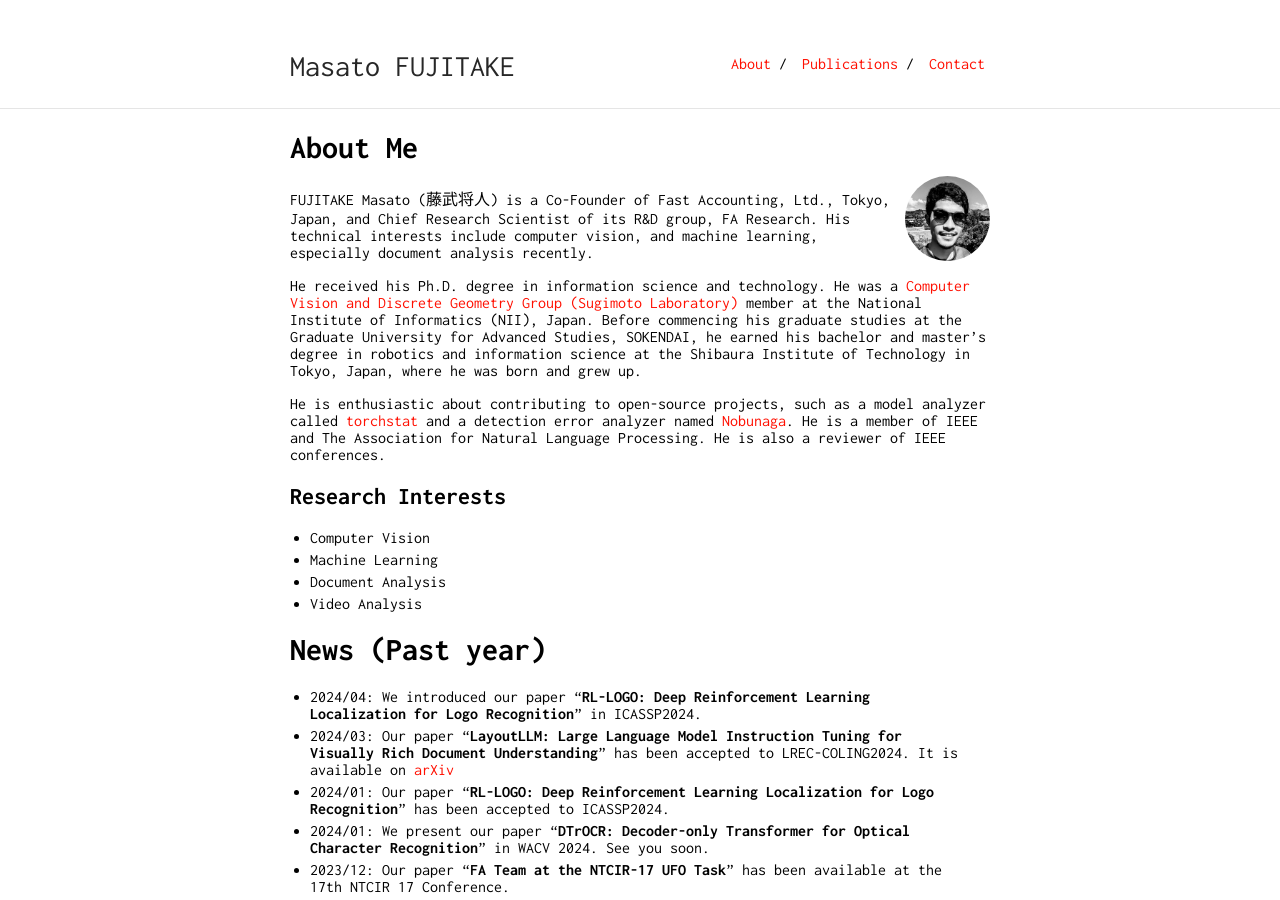
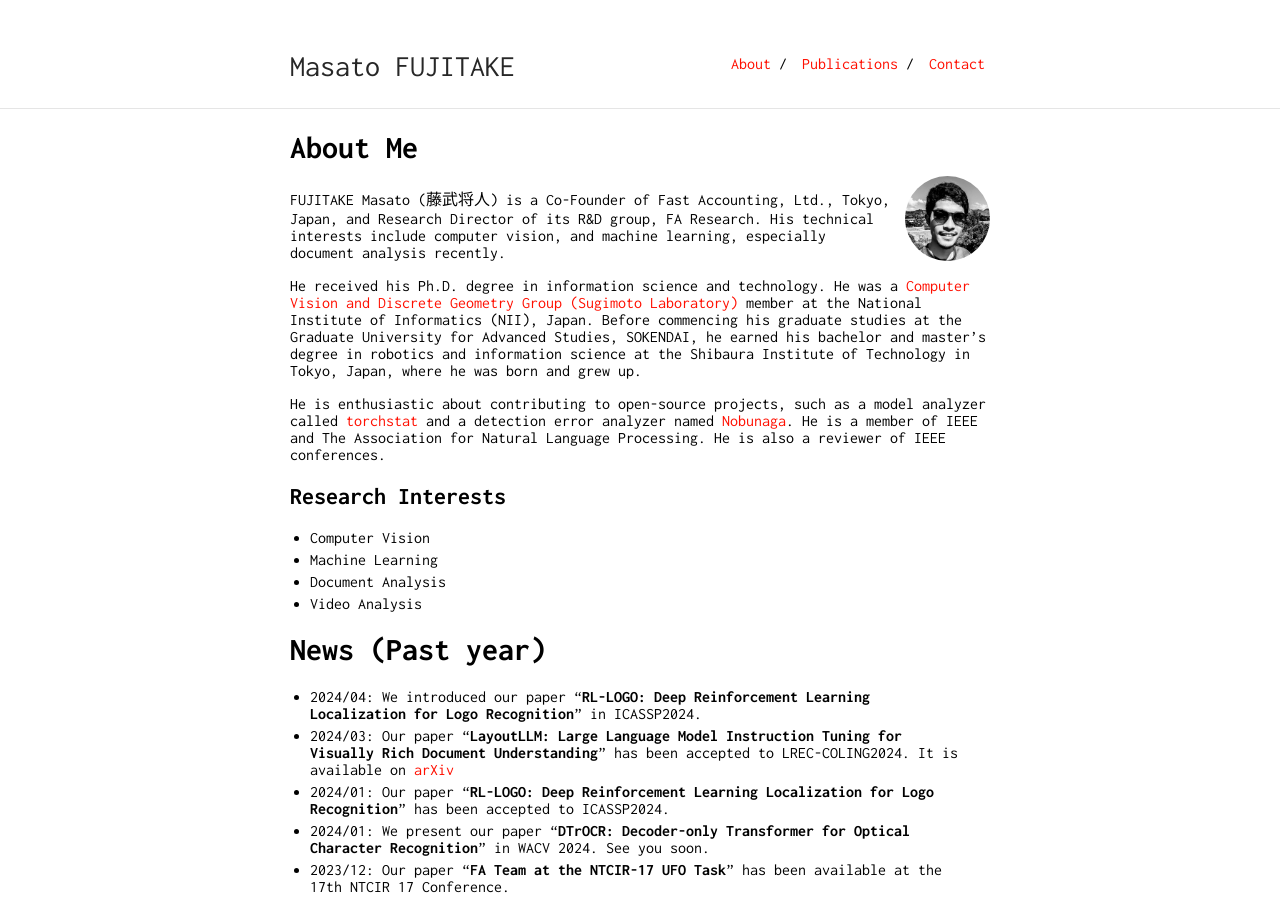
Before and after one commit to Swall0w/Swall0w.github.io, a Jekyll site: the page built from index.md, in a window 1280 px wide and 900 px high. Built offline with Jekyll 4.4.1, drawn with Linux system fonts in a browser that asks for light colours; our own code applies the rules of GitHub Pages for plain Markdown files.

Commit message:
[update]: bio.

```diff
--- a/index.md
+++ b/index.md
@@ -6,7 +6,7 @@
 
 <img class="profile-picture" src="imgs/face2.jpeg">
 
-FUJITAKE Masato (藤武将人) is a Co-Founder of Fast Accounting, Ltd., Tokyo, Japan, and Chief Research Scientist of its R&D group, FA Research.
+FUJITAKE Masato (藤武将人) is a Co-Founder of Fast Accounting, Ltd., Tokyo, Japan, and Research Director of its R&D group, FA Research.
 His technical interests include computer vision, and machine learning, especially document analysis recently.
 
 
```
